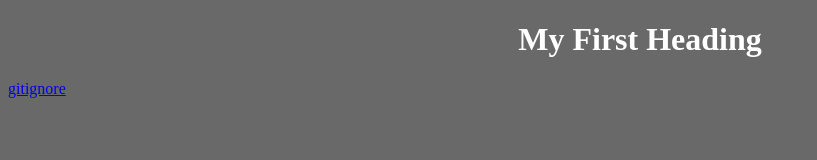
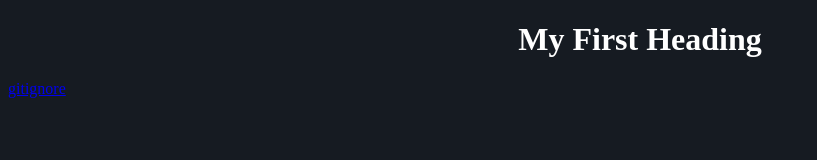
Before and after one commit to chamdarig/chamdarig.github.io, a plain HTML site: page index.html in a window 1280 px wide. Shown: the whole page, without its empty margins (0-817 px from the left). Drawn offline with Linux system fonts and the light colour scheme.

Commit message:
darker bg color

```diff
--- a/style.css
+++ b/style.css
@@ -1,5 +1,5 @@
 body {
-  background-color: #696969;
+  background-color: #161b22;
 }
 
 h1 {
```
